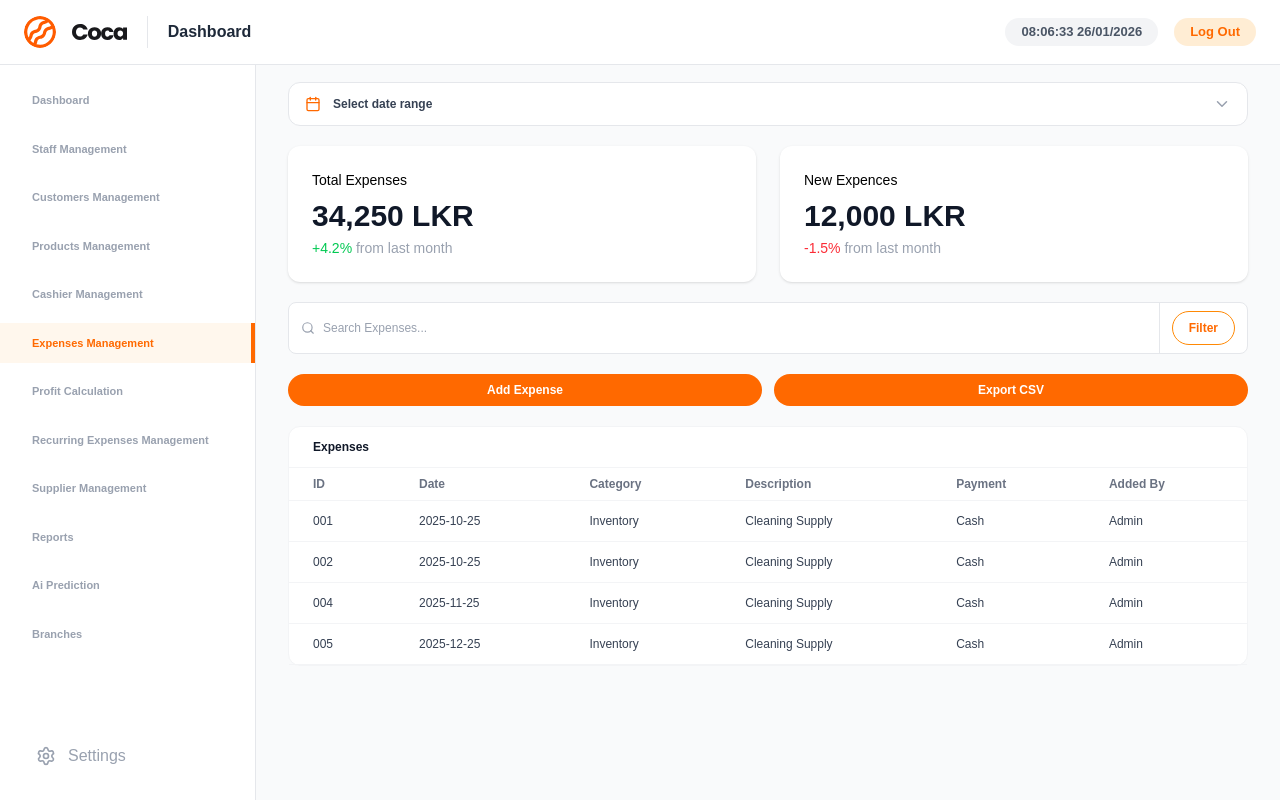
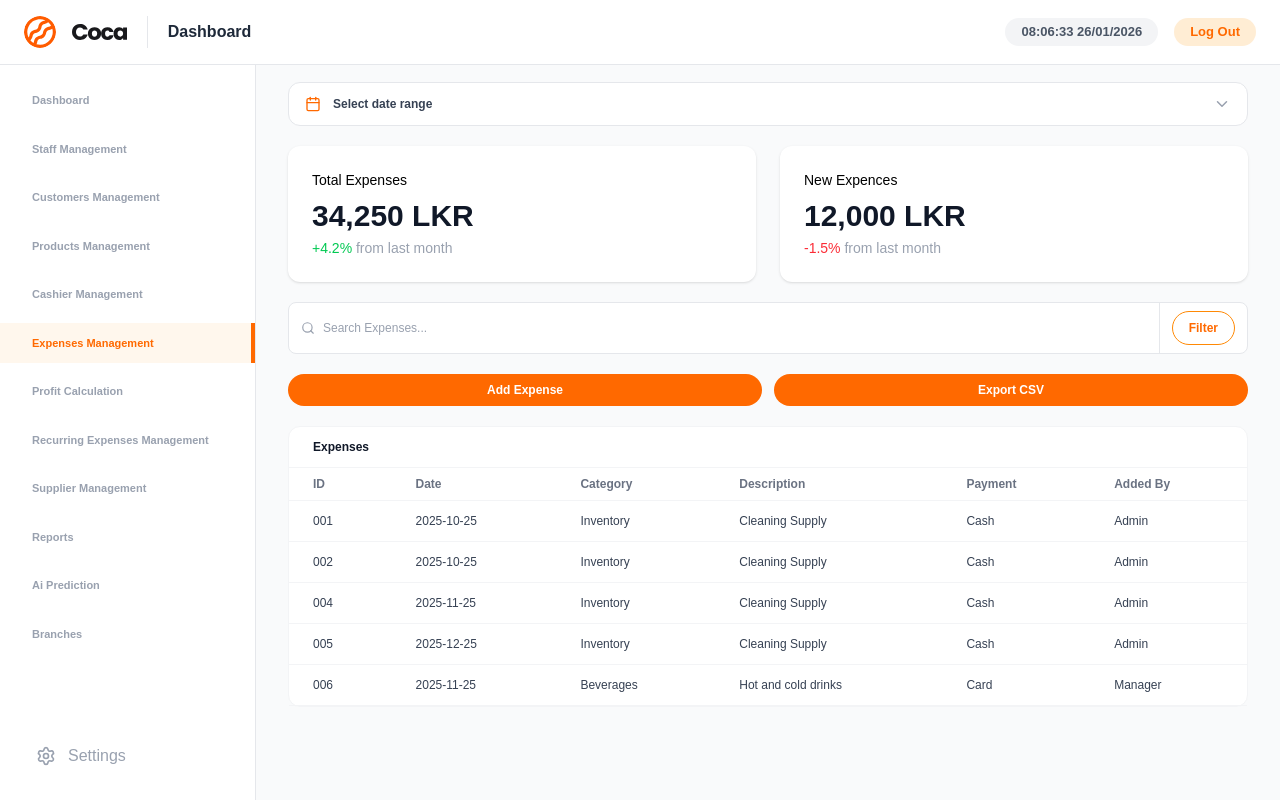
Before and after one commit to LTI-INTERNS/pos-micro-sass, a Next.js app: page /expensesmanagement in a window 1280 px wide. Built offline with nearby package versions, Linux system fonts and the light colour scheme.

Commit message:
feat: Add new expense to expenses management, profit calculation and recurring expenses mock data (Card payment by Manager)

```diff
--- a/app/components/Admin/expensesmanagement/mock.ts
+++ b/app/components/Admin/expensesmanagement/mock.ts
@@ -33,4 +33,12 @@ export const mockExpenses: Expenses[] = [
     payment: "Cash",
     addedby: "Admin",
   },
+  {
+    id: "006",
+    date: "2025-11-25",
+    category: "Beverages",
+    description: "Hot and cold drinks",
+    payment: "Card",
+    addedby: "Manager",
+  },
 ];
--- a/app/components/Admin/profitcalculation/mock.ts
+++ b/app/components/Admin/profitcalculation/mock.ts
@@ -23,7 +23,7 @@ export const mockProfits: Profit[] = [
     category: "Inventory",
     description: "Cleaning Supplies",
     profit: "4500.00",
-    payment: "Cash",
+    payment: "Card",
   },
   {
     id: "004",
--- a/app/components/Admin/recexpenses/mock.ts
+++ b/app/components/Admin/recexpenses/mock.ts
@@ -22,8 +22,8 @@ export const mockRecurringExpenses: RecurringExpenses[] = [
     date: "2025.10.25",
     category: "Inventory",
     description: "Cleaning Supplies",
-    payment: "Cash",
-    addedby: "Admin",
+    payment: "Card",
+    addedby: "Manager",
   },
   {
     id: "004",
```
